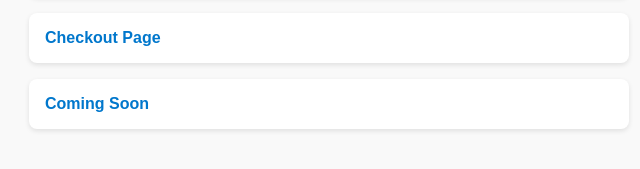
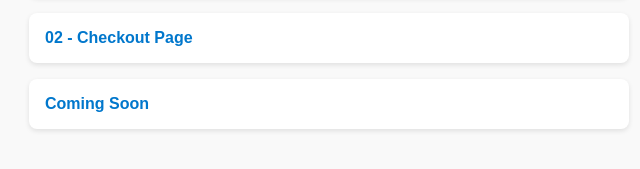
Before and after one commit to ramosmarco95/html-css-projects, a plain HTML site: page index.html in a window 1280 px wide. Shown: the part 175-344 px from the top of the page, 311-951 px from the left. Drawn offline with Linux system fonts and the light colour scheme.

```diff
--- a/index.html
+++ b/index.html
@@ -42,7 +42,7 @@
   <h1>My HTML & CSS Projects</h1>
   <ul>
     <li><a href="01-movie-review-page/">01 - Movie Review Page</a></li>
-    <li><a href="02-checkout-page/">Checkout Page</a></li>
+    <li><a href="02-checkout-page/">02 - Checkout Page</a></li>
     <li><a href="#">Coming Soon</a></li>
   </ul>
 </body>
```
